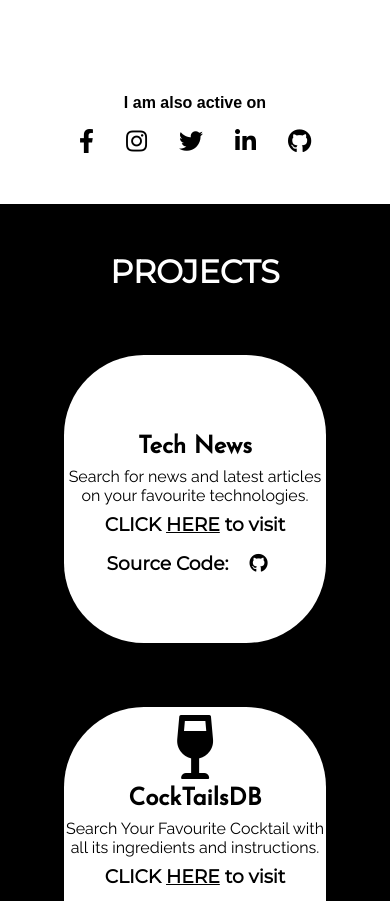
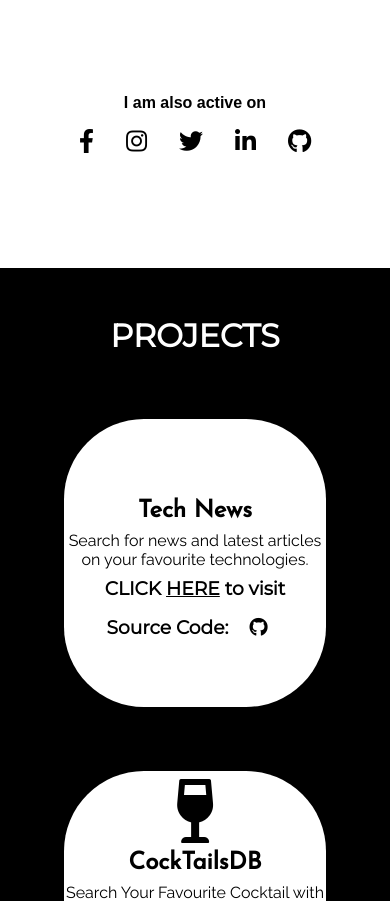
Before and after one commit to alta-max/personal-portfolio, a React (Create React App) app: page / in a window 390 px wide. Shown: the part 1931-2832 px from the top of the page. Built offline with nearby package versions, Linux system fonts and the light colour scheme; a web font is replaced by a local one.

Commit message:
fixed responsiveness

```diff
--- a/src/pages/Contact.css
+++ b/src/pages/Contact.css
@@ -77,6 +77,10 @@
   .form-container {
     margin: 4rem;
   }
+
+  .footer-socials {
+    padding-bottom: 5rem;
+  }
 }
 
 @media (max-width: 1230px) {
```
